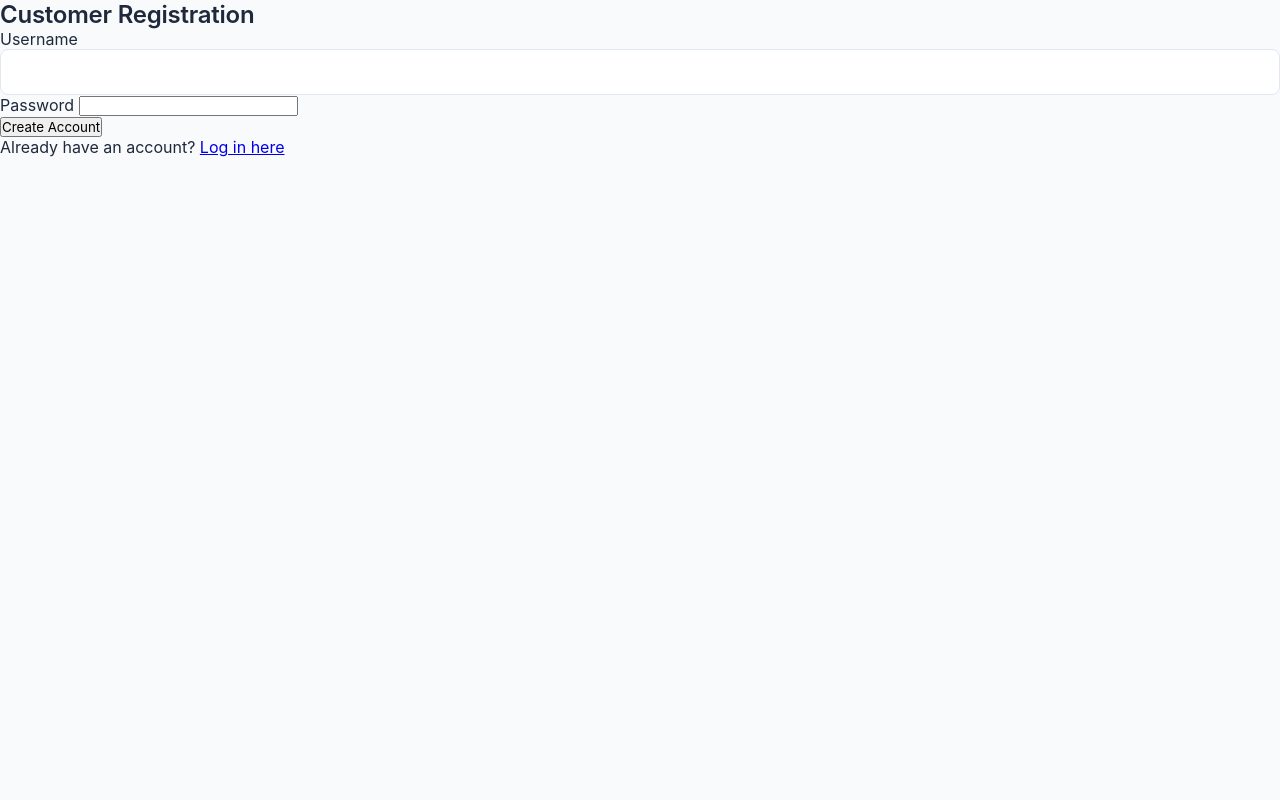
After one commit to vishnurj06/supermarket-management-system, a Flask app: template app/templates/register.html in a window 1280 px wide. The commit adds this page. Run offline with Flask 3, Linux system fonts and the light colour scheme; the template is opened without the code that fills it, so the values that code supplies are empty; the visitor is signed in with stand-in values (Sample User, id 1).

Commit message:
Phase 5: Implemented user registration and role-based authentication

```diff
--- a/app/__init__.py
+++ b/app/__init__.py
@@ -11,7 +11,7 @@ def create_app():
     @app.before_request
     def require_login():
         # Notice we updated the endpoints to include their blueprint names
-        allowed_routes = ['auth.login', 'static', 'auth.guest_start', 'api.api_products', 'api.api_checkout']
+        allowed_routes = ['auth.login', 'auth.register', 'static', 'auth.guest_start', 'api.api_products', 'api.api_checkout']
         if request.endpoint not in allowed_routes and 'user_id' not in session and 'guest_id' not in session:
             return redirect(url_for('auth.login'))
 
--- a/app/templates/login.html
+++ b/app/templates/login.html
@@ -147,9 +147,7 @@
             </div>
             <div class="subtitle">Smart Queue-less Supermarket Billing System</div>
 
-            <a href="/guest_start" class="start-shopping-btn">
-                🛒 Start Shopping as Guest
-            </a>
+            <p>New customer? <a href="{{ url_for('auth.register') }}">Register an account</a></p>
 
             <div class="divider">Employee Portal</div>
 
--- /dev/null
+++ b/app/templates/register.html
@@ -0,0 +1,34 @@
+<!DOCTYPE html>
+<html lang="en">
+<head>
+    <meta charset="UTF-8">
+    <title>Register - Supermarket System</title>
+    <link rel="stylesheet" href="{{ url_for('static', filename='css/styles.css') }}">
+</head>
+<body>
+    <div class="login-container">
+        <h2>Customer Registration</h2>
+
+        {% with messages = get_flashed_messages(with_categories=true) %}
+            {% if messages %}
+                {% for category, message in messages %}
+                    <div class="flash {{ category }}">{{ message }}</div>
+                {% endfor %}
+            {% endif %}
+        {% endwith %}
+
+        <form method="POST" action="{{ url_for('auth.register') }}">
+            <div class="form-group">
+                <label>Username</label>
+                <input type="text" name="username" required>
+            </div>
+            <div class="form-group">
+                <label>Password</label>
+                <input type="password" name="password" required>
+            </div>
+            <button type="submit" class="btn">Create Account</button>
+        </form>
+        <p>Already have an account? <a href="{{ url_for('auth.login') }}">Log in here</a></p>
+    </div>
+</body>
+</html>
```
Also changed, not shown: app/models.py (+18 -0 lines), app/routes/auth.py (+25 -1 lines).
